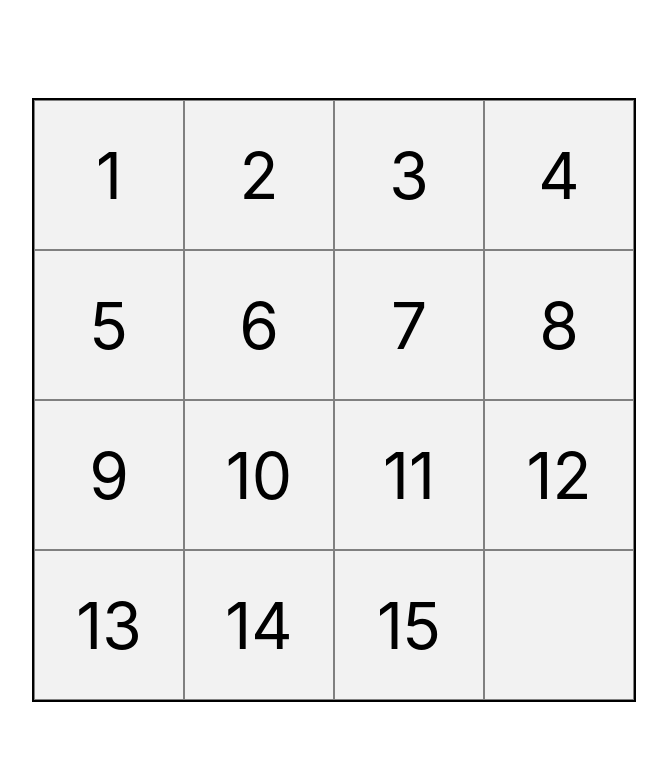
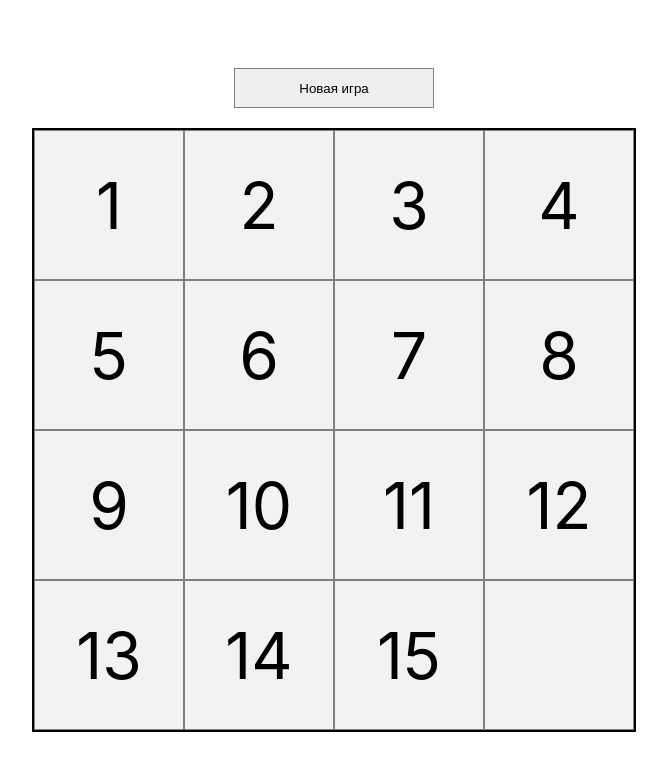
Before and after one commit to SashaBianco/barley-break, a React (Create React App) app: page / in a window 1280 px wide. Shown: the top 770 px of the page, without its empty margins (306-973 px from the left). Built offline with nearby package versions, Linux system fonts and the light colour scheme.

Commit message:
1.0.3
- added start button.
- added random field data generation.

```diff
--- a/src/App.js
+++ b/src/App.js
@@ -1,18 +1,53 @@
 import styled from 'styled-components';
 import PlayingField from './components/PlayingField';
+import Buttons from './components/Buttons';
+import React, {useState} from 'react';
 
 const AppContainer = styled.div`
   height: 100vh;
   display: flex;
   justify-content: center;
   align-items: center;
+  flex-direction: column;
 `
 
 
 function App() {
+
+  const [numbers, setNumbers] = useState([1,2,3,4,5,6,7,8,9,10,11,12,13,14,15,null]);
+    const [cells, setCell] = useState([
+        {value: numbers[0]},
+        {value: numbers[1]},
+        {value: numbers[2]},
+        {value: numbers[3]},
+        {value: numbers[4]},
+        {value: numbers[5]},
+        {value: numbers[6]},
+        {value: numbers[7]},
+        {value: numbers[8]},
+        {value: numbers[9]},
+        {value: numbers[10]},
+        {value: numbers[11]},
+        {value: numbers[12]},
+        {value: numbers[13]},
+        {value: numbers[14]},
+        {value: numbers[15]},
+    ])
+
+
   return (
     <AppContainer>
-      <PlayingField />
+      <Buttons
+        numbers={numbers}
+        setNumbers={setNumbers}
+        setCell={setCell}
+      />
+      <PlayingField
+        numbers={numbers}
+        cells={cells}
+        setCell={setCell}
+        setNumbers={setNumbers}
+      />
     </AppContainer>
   );
 }
--- /dev/null
+++ b/src/components/Buttons.jsx
@@ -0,0 +1,54 @@
+import styled from "styled-components";
+
+const Button = styled.button`
+    width: 200px;
+    height: 40px;
+    border: 1px solid gray;
+    cursor: pointer;
+    margin-bottom: 20px;
+`
+
+
+
+const Buttons = (props) => {
+
+    const mixingArray = () => {
+        return props.numbers.map(i => [Math.random(), i]).sort().map(i => i[1]);
+    }
+
+    const getDataForNewGame = () => {
+        const array = mixingArray();
+        const newCell = [
+            {value: array[0]},
+            {value: array[1]},
+            {value: array[2]},
+            {value: array[3]},
+            {value: array[4]},
+            {value: array[5]},
+            {value: array[6]},
+            {value: array[7]},
+            {value: array[8]},
+            {value: array[9]},
+            {value: array[10]},
+            {value: array[11]},
+            {value: array[12]},
+            {value: array[13]},
+            {value: array[14]},
+            {value: array[15]},
+        ]
+        props.setNumbers(array);
+        props.setCell(newCell);
+    }
+
+    return (
+        <div>
+            <Button
+                onClick={getDataForNewGame}
+            >
+                Новая игра
+            </Button>
+        </div>
+    )
+}
+
+export default Buttons;
--- a/src/components/Cell.jsx
+++ b/src/components/Cell.jsx
@@ -3,7 +3,7 @@ import React from 'react';
 
 
 const Field = styled.div`
-border 1px solid gray;
+border: 1px solid gray;
 display: flex;
 justify-content: center;
 align-items: center;
@@ -54,7 +54,7 @@ const Cell = (props) => {
     }
 
 
-    const handlerCellChange = ({setNumbers}) => {
+    const handlerCellChange = () => {
         let newArray = getCurrentArray();
         props.setNumbers(newArray);
 
--- a/src/components/PlayingField.jsx
+++ b/src/components/PlayingField.jsx
@@ -1,4 +1,3 @@
-import React, { useState } from "react";
 import styled from 'styled-components';
 import Cell from './Cell';
 
@@ -10,37 +9,17 @@ const Container = styled.div`
     grid-template-columns: 150px 150px 150px 150px;
 `;
 
-const PlayingField = () => {
-    const [numbers, setNumbers] = useState([1,2,3,4,5,6,7,8,9,10,11,12,13,14,15,null]);
-    const [cells, setCell] = useState([
-        {value: numbers[0]},
-        {value: numbers[1]},
-        {value: numbers[2]},
-        {value: numbers[3]},
-        {value: numbers[4]},
-        {value: numbers[5]},
-        {value: numbers[6]},
-        {value: numbers[7]},
-        {value: numbers[8]},
-        {value: numbers[9]},
-        {value: numbers[10]},
-        {value: numbers[11]},
-        {value: numbers[12]},
-        {value: numbers[13]},
-        {value: numbers[14]},
-        {value: numbers[15]},
-    ])
-
+const PlayingField = (props) => {
 
     return (
         <Container>
-            {cells.map(cell =>
+            {props.cells.map(cell =>
                 <Cell
                     cell = {cell}
                     key = {cell.value}
-                    numbers = {numbers}
-                    setNumbers = {setNumbers}
-                    setCell = {setCell}
+                    numbers = {props.numbers}
+                    setNumbers = {props.setNumbers}
+                    setCell = {props.setCell}
                 />
             )}
         </Container>
```
